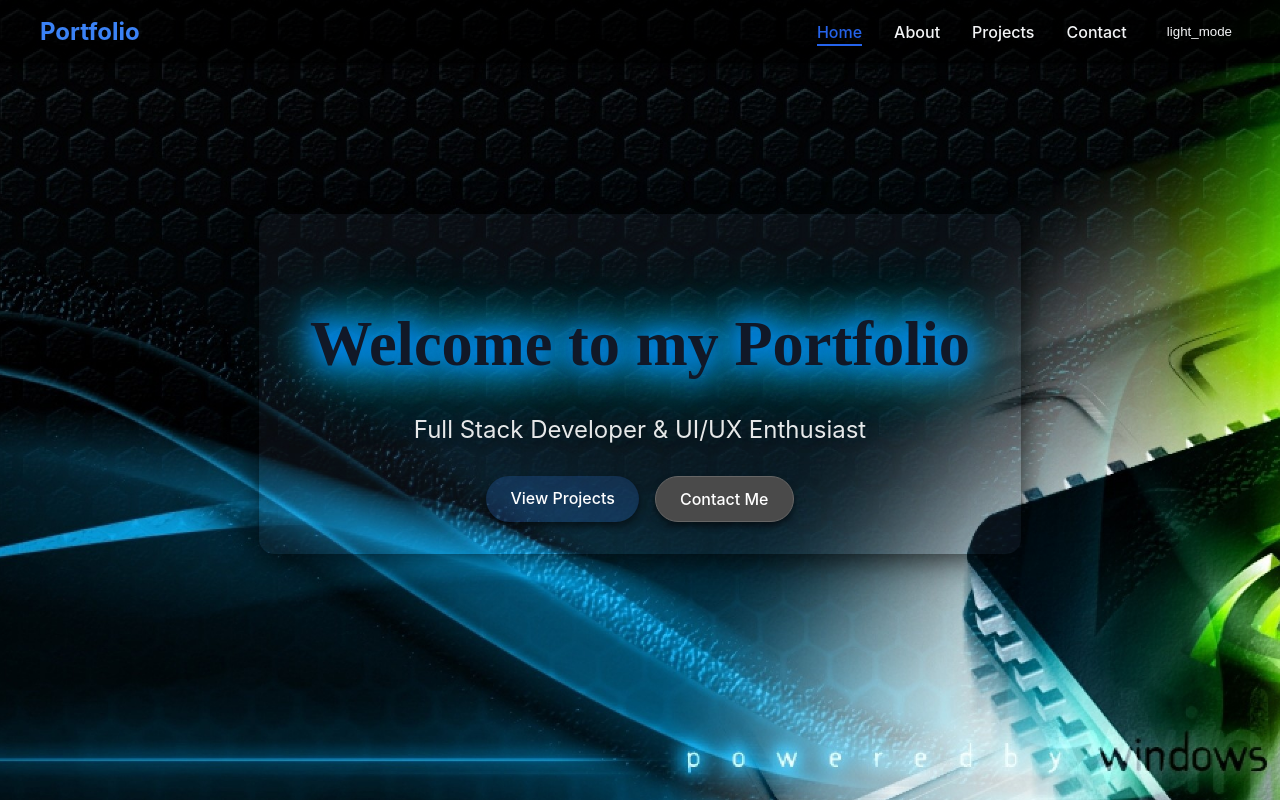
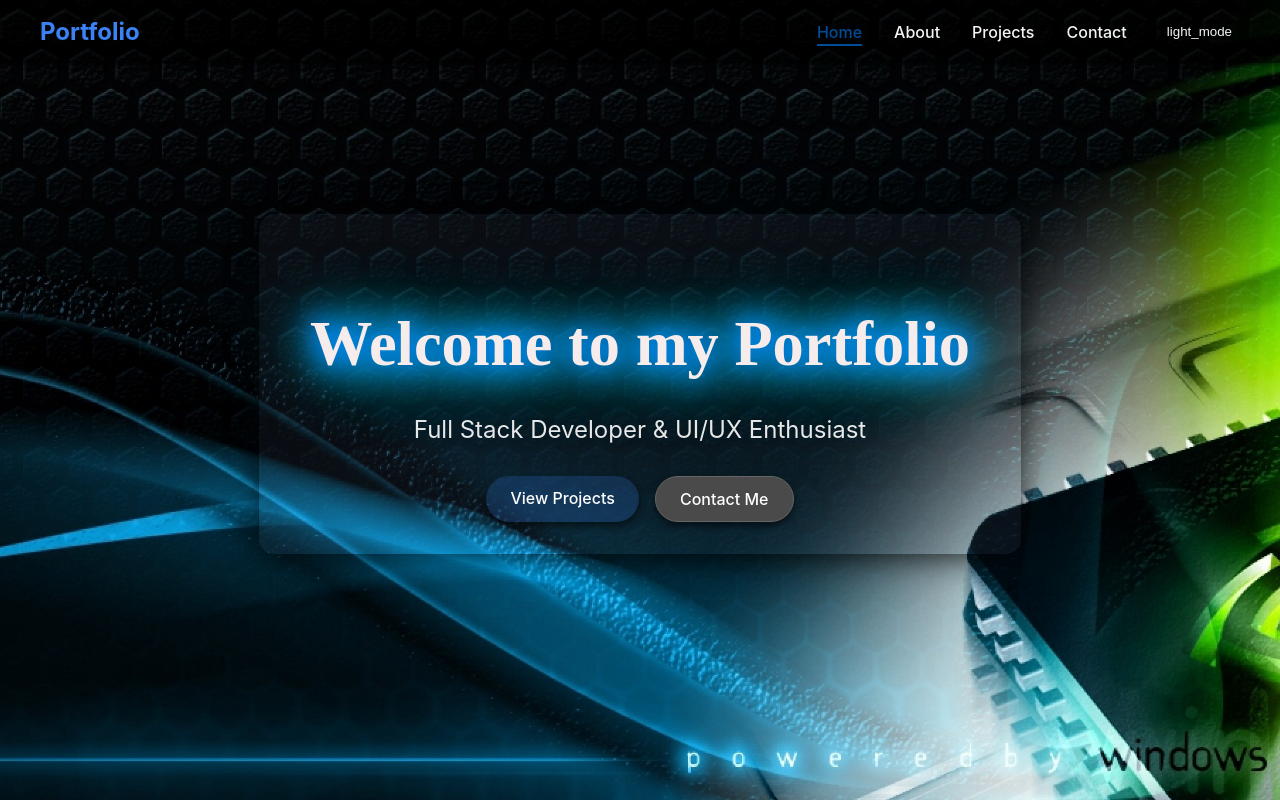
Before and after one commit to maru33luc/Portfolio-Ang19, an Angular app: page / in a window 1280 px wide. Shown: the top 800 px of the page. Built offline with nearby package versions, Linux system fonts and the light colour scheme; a web font is replaced by a local one.

Commit message:
[ADD] Create navbar component styles: implement CSS for navbar layout, links, and theme toggle functionality

```diff
--- /dev/null
+++ b/src/app/components/shared/navbar/navbar.component.css
@@ -0,0 +1,88 @@
+.navbar {
+  background-color: var(--navbar-background);
+  padding: 1rem 0;
+  top: 0;
+  z-index: 1000;
+  box-shadow: 0 2px 4px var(--shadow-color);
+  transition: background 0.3s ease;
+  z-index: 1000;
+}
+
+.nav-container {
+  display: flex;
+  justify-content: space-between;
+  align-items: center;
+}
+
+.logo {
+  font-size: 1.5rem;
+  font-weight: bold;
+  color: var(--primary-color);
+  text-decoration: none;
+  transition: color 0.3s;
+}
+
+.logo:hover {
+  color: var(--secondary-color);
+}
+
+.nav-links {
+  display: flex;
+  gap: 2rem;
+  align-items: center;
+}
+
+.nav-links a {
+  color: var(--text-color);
+  text-decoration: none;
+  font-weight: 500;
+  transition: color 0.3s;
+  position: relative;
+  transition: color 0.4s ease; /* Añadido */
+}
+
+.nav-links a:hover,
+.nav-links a.active {
+  color: var(--hover-color);
+  color: var(--active-dark-color);
+}
+
+.nav-links a::after {
+  content: '';
+  position: absolute;
+  width: 0;
+  height: 2px;
+  bottom: -4px;
+  left: 0;
+  background-color: var(--hover-color);
+  background-color: var(--active-dark-color);
+  transition: width 0.3s;
+}
+
+.nav-links a:hover::after,
+.nav-links a.active::after {
+  width: 100%;
+}
+
+.theme-toggle {
+  background: none;
+  border: none;
+  color: var(--text-color);
+  cursor: pointer;
+  padding: 0.5rem;
+  border-radius: 50%;
+  display: flex;
+  align-items: center;
+  justify-content: center;
+  transition: background-color 0.3s;
+}
+
+.theme-toggle:hover {
+  background-color: var(--hover-color);
+}
+
+@media (max-width: 768px) {
+  .nav-links {
+    gap: 1rem;
+  }
+}
--- a/src/app/components/shared/navbar/navbar.component.ts
+++ b/src/app/components/shared/navbar/navbar.component.ts
@@ -27,93 +27,7 @@
       </div>
     </nav>
   `,
-  styles: [`
-    .navbar {
-      background-color: var(--navbar-background);
-      padding: 1rem 0;
-      top: 0;
-      z-index: 1000;
-      box-shadow: 0 2px 4px var(--shadow-color);
-      transition: background 0.3s ease;
-      z-index: 1000;
-    }
-
-    .nav-container {
-      display: flex;
-      justify-content: space-between;
-      align-items: center;
-    }
-
-    .logo {
-      font-size: 1.5rem;
-      font-weight: bold;
-      color: var(--primary-color);
-      text-decoration: none;
-      transition: color 0.3s;
-    }
-
-    .logo:hover {
-      color: var(--secondary-color);
-    }
-
-    .nav-links {
-      display: flex;
-      gap: 2rem;
-      align-items: center;
-    }
-
-    .nav-links a {
-      color: var(--text-color);
-      text-decoration: none;
-      font-weight: 500;
-      transition: color 0.3s;
-      position: relative;
-    }
-
-    .nav-links a:hover,
-    .nav-links a.active {
-      color: var(--hover-color);
-    }
-
-    .nav-links a::after {
-      content: '';
-      position: absolute;
-      width: 0;
-      height: 2px;
-      bottom: -4px;
-      left: 0;
-      background-color: var(--hover-color);
-      transition: width 0.3s;
-    }
-
-    .nav-links a:hover::after,
-    .nav-links a.active::after {
-      width: 100%;
-    }
-
-    .theme-toggle {
-      background: none;
-      border: none;
-      color: var(--text-color);
-      cursor: pointer;
-      padding: 0.5rem;
-      border-radius: 50%;
-      display: flex;
-      align-items: center;
-      justify-content: center;
-      transition: background-color 0.3s;
-    }
-
-    .theme-toggle:hover {
-      background-color: var(--hover-color);
-    }
-
-    @media (max-width: 768px) {
-      .nav-links {
-        gap: 1rem;
-      }
-    }
-  `]
+  styleUrl: './navbar.component.css',
 })
 export class NavbarComponent {
   themeService = inject(ThemeService);
@@ -122,8 +36,13 @@
     if (typeof window !== 'undefined') {
       const navbar = document.querySelector('.navbar') as HTMLElement;
 
-      if (navbar && !this.themeService.isDarkMode()) {
+      if (navbar) {
         window.addEventListener('scroll', () => {
+          // Si el tema oscuro está activado, no cambiar la opacidad
+          if (this.themeService.isDarkMode()) {
+            navbar.style.backgroundColor = 'var(--navbar-background)';
+            return;
+          }
           const scrollPosition = window.scrollY;
           const maxScroll = 300;
           const opacity = Math.min(scrollPosition / maxScroll, 1);
--- a/src/styles.css
+++ b/src/styles.css
@@ -6,7 +6,9 @@
   --card-background: #ffffff;
   --border-color: #e4e7eb;
   --shadow-color: rgba(0, 0, 0, 0.08);
-  --hover-color: #ddc3a2;
+  /* --hover-color: #ddc3a2; */
+  --hover-color: #ddeee9;
+  --active-dark-color: #004c99; /* Nuevo color más oscuro */
   --hero-image: url("./assets/img/light-background.jpg");
   --body-background: linear-gradient(to bottom, #eaf4fc, #f9fafc);
   --btn-primary-bg: linear-gradient(90deg, #606384, #d1a987);
@@ -40,7 +42,8 @@
 .dark-theme {
   --primary-color: #3b82f6;
   --secondary-color: #60a5fa;
-  --background-color: #111827;
+  /* --background-color: #111827; */
+  --background-color: #f7ecec;
   --text-color: #f3f4f6;
   --card-background: #1f2937;
   --border-color: #374151;
@@ -87,6 +90,19 @@
     text-shadow: 0 0 20px #0072ff, 0 0 30px #0072ff, 0 0 40px #00e6ff,
       0 0 50px #00e6ff, 0 0 75px #00e6ff;
   }
+   /* 0% {
+    text-shadow: 0 0 20px #00e6ff, 0 0 30px #00e6ff, 0 0 40px #9ce3eb,
+      0 0 50px #9ce3eb, 0 0 75px #9ce3eb;
+  }
+  50% {
+    text-shadow: 0 0 30px #9ce3eb, 0 0 40px #9ce3eb, 0 0 60px #00e6ff,
+      0 0 80px #00e6ff, 0 0 100px #00e6ff;
+  }
+  100% {
+    text-shadow: 0 0 20px #00e6ff, 0 0 30px #00e6ff, 0 0 40px #9ce3eb,
+      0 0 50px #9ce3eb, 0 0 75px #9ce3eb;
+  } */
+
 }
 
 /* ----------------- FONTS ----------------- */
```
